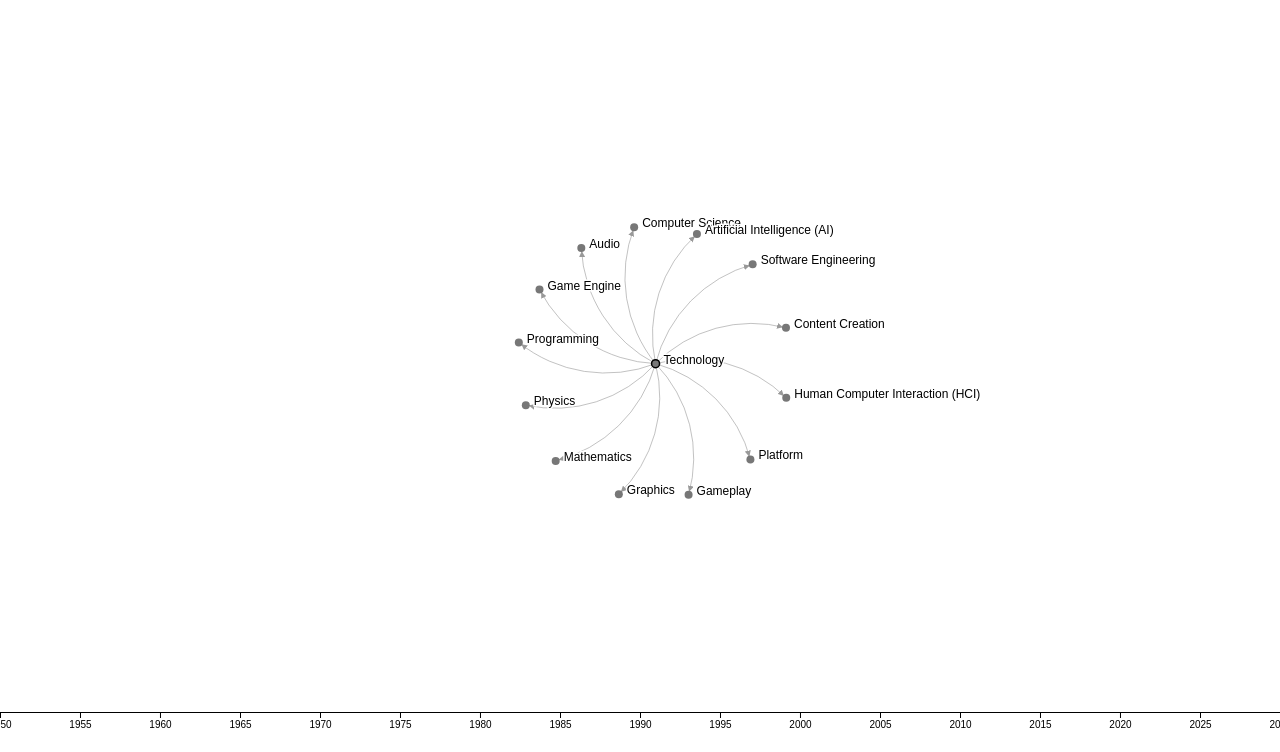
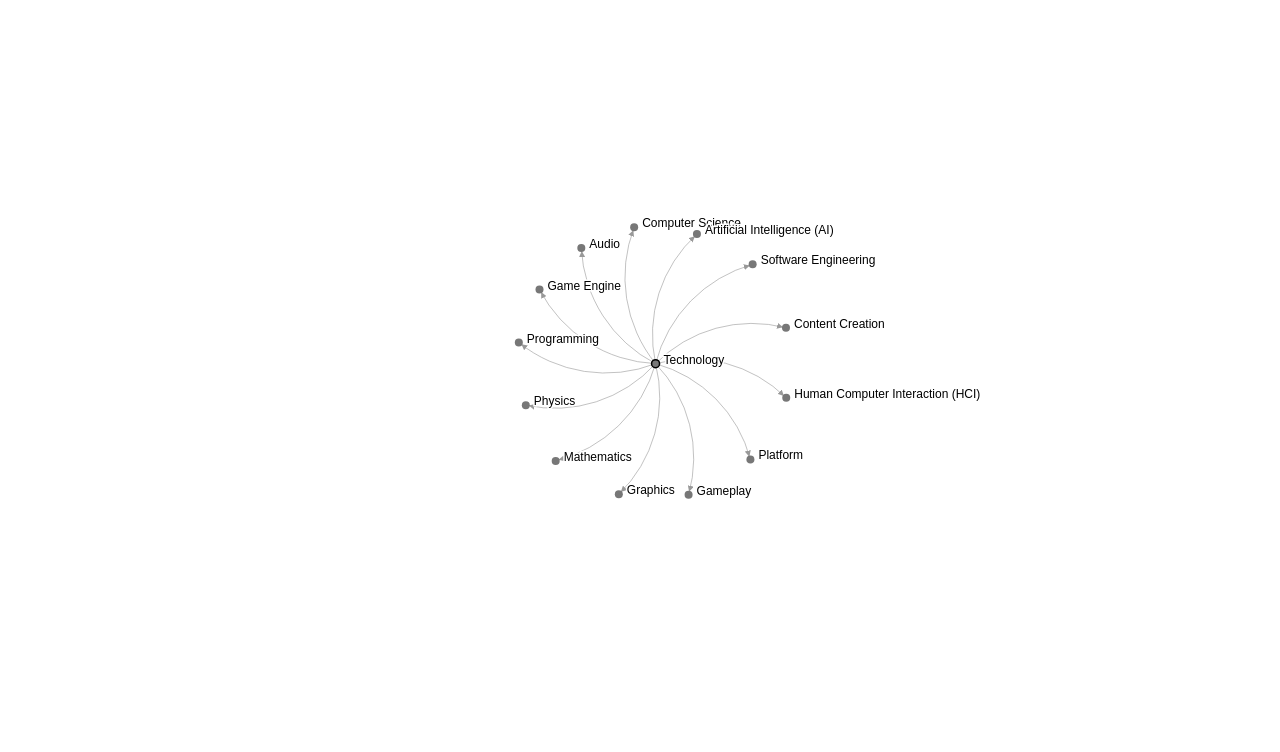
Before and after one commit to miloyip/gamextech, a plain HTML site: page index.html in a window 1280 px wide. Shown: the part 48-800 px from the top of the page. Drawn offline with nearby package versions, Linux system fonts and the light colour scheme.

Commit message:
fix: chronology axis needed to be initialized with visbility

```diff
--- a/index.html
+++ b/index.html
@@ -215,6 +215,7 @@ function main() {
 
     svg.append("g")
         .attr("class", "chronology-axis")
+        .attr("visibility", chronology ? null : "hidden")
         .call(chronologyAxis);
 
     restartSimulation();
```
